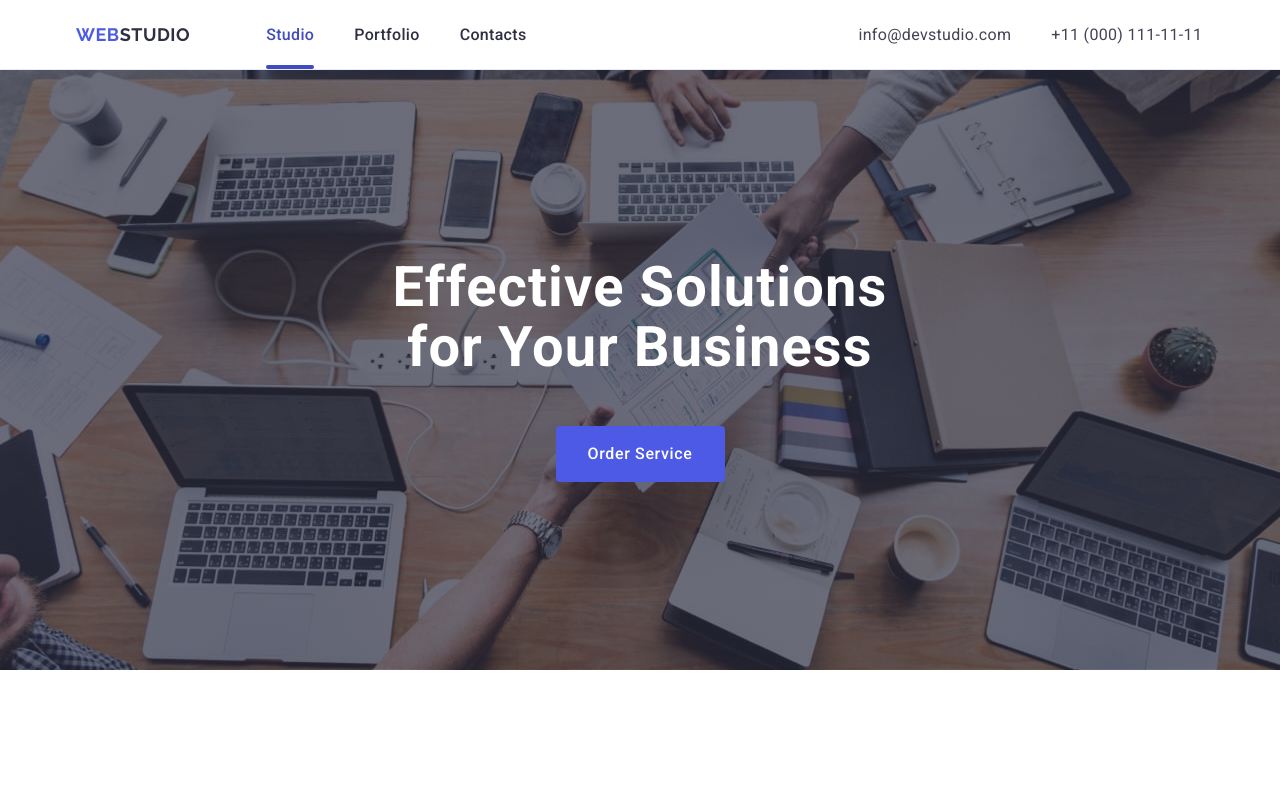
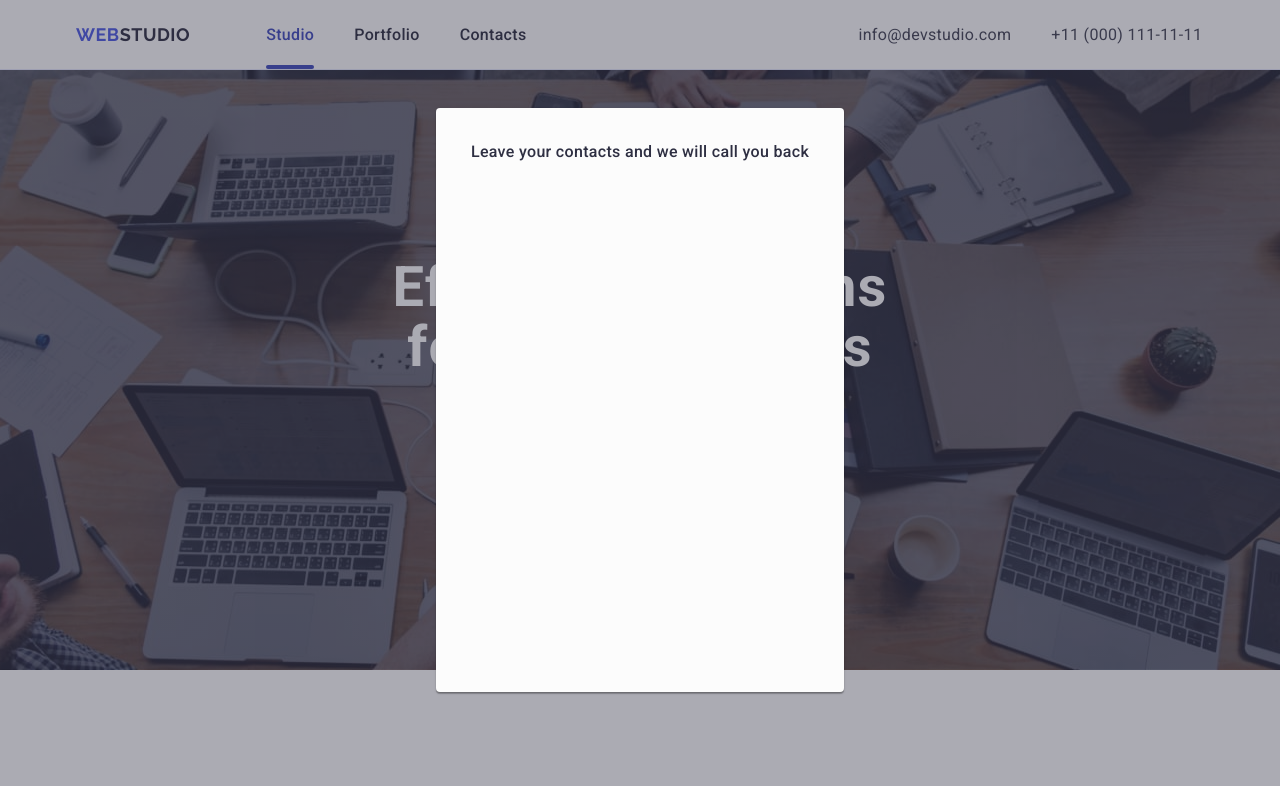
Before and after one commit to ruslan777lukas/goit-markup-hw-05, a plain HTML site: page index.html in a window 1280 px wide. Shown: the top 786 px of the page. Drawn offline with nearby package versions, Linux system fonts and the light colour scheme.

Commit message:
back-drop

```diff
--- a/css/styles.css
+++ b/css/styles.css
@@ -532,3 +532,43 @@ ul {
   line-height: 1.5;
   color: #434455;
 }
+
+.back-drop {
+  position: fixed;
+  background-color: rgba(46, 47, 66, 0.4);
+  top: 0;
+  left: 0;
+  width: 100%;
+  height: 100%;
+  z-index: 999;
+  display: flex;
+  align-items: center;
+  justify-content: center;
+  pointer-events: auto;
+  opacity: 1;
+  transition: opacity 250ms ease-in;
+}
+.back-drop.is-open {
+  opacity: 1;
+  pointer-events: auto;
+}
+.modal-window {
+  border-radius: 4px;
+  padding: 32px;
+  box-shadow: 0 1px 1px 0 rgba(0, 0, 0, 0.14), 0 1px 3px 0 rgba(0, 0, 0, 0.12),
+    0 2px 1px 0 rgba(0, 0, 0, 0.2);
+  background: #fcfcfc;
+  width: 408px;
+  height: 584px;
+  /* overflow-y: auto; */
+}
+
+.modal-text {
+  font-family: "Roboto", sans-serif;
+  font-weight: 500;
+  font-size: 16px;
+  line-height: 1.5;
+  letter-spacing: 0.02em;
+  text-align: center;
+  color: #2e2f42;
+}
--- a/index.html
+++ b/index.html
@@ -438,5 +438,10 @@
         </div>
       </div>
     </footer>
+    <div class="back-drop">
+      <div class="modal-window">
+        <p class="modal-text">Leave your contacts and we will call you back</p>
+      </div>
+    </div>
   </body>
 </html>
```
